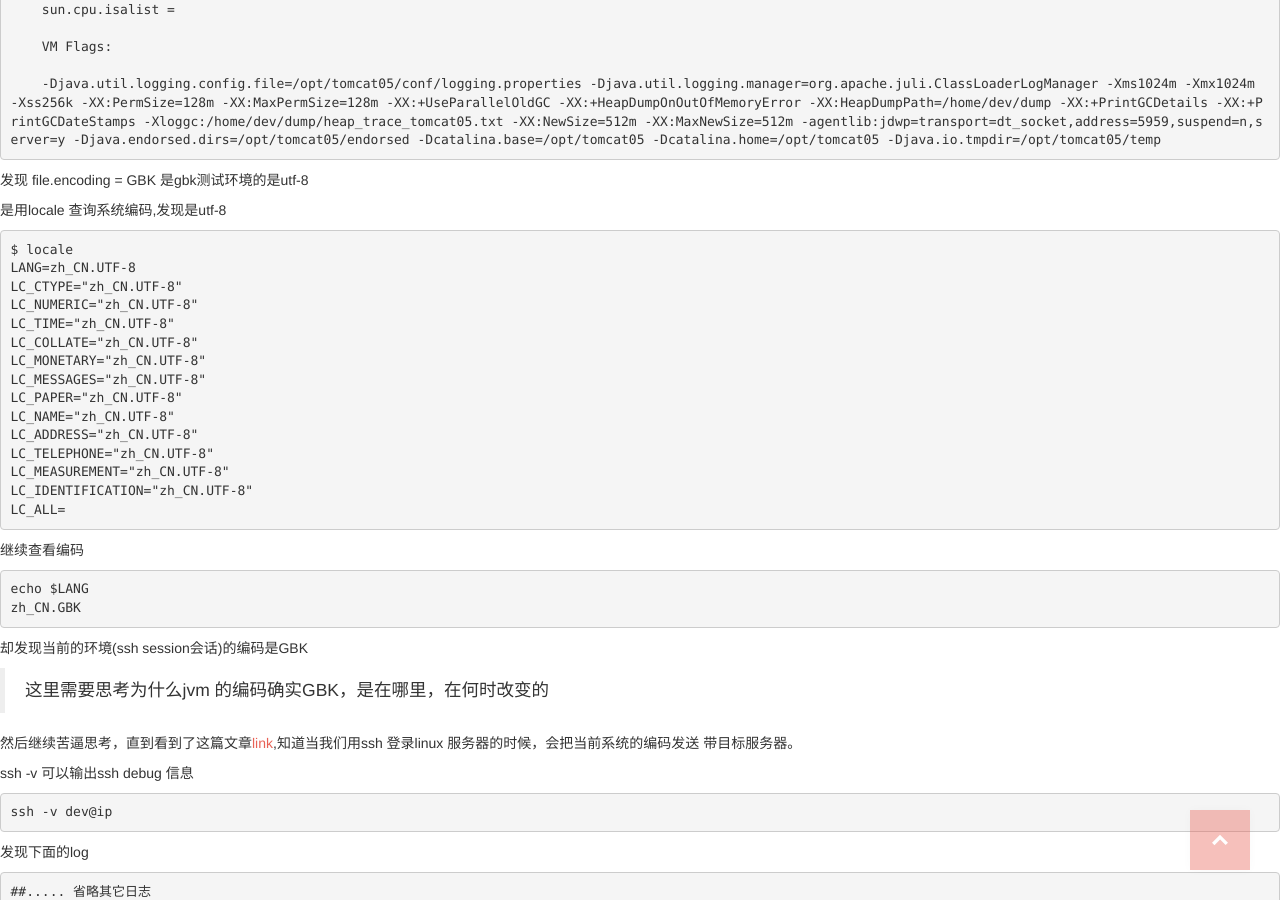
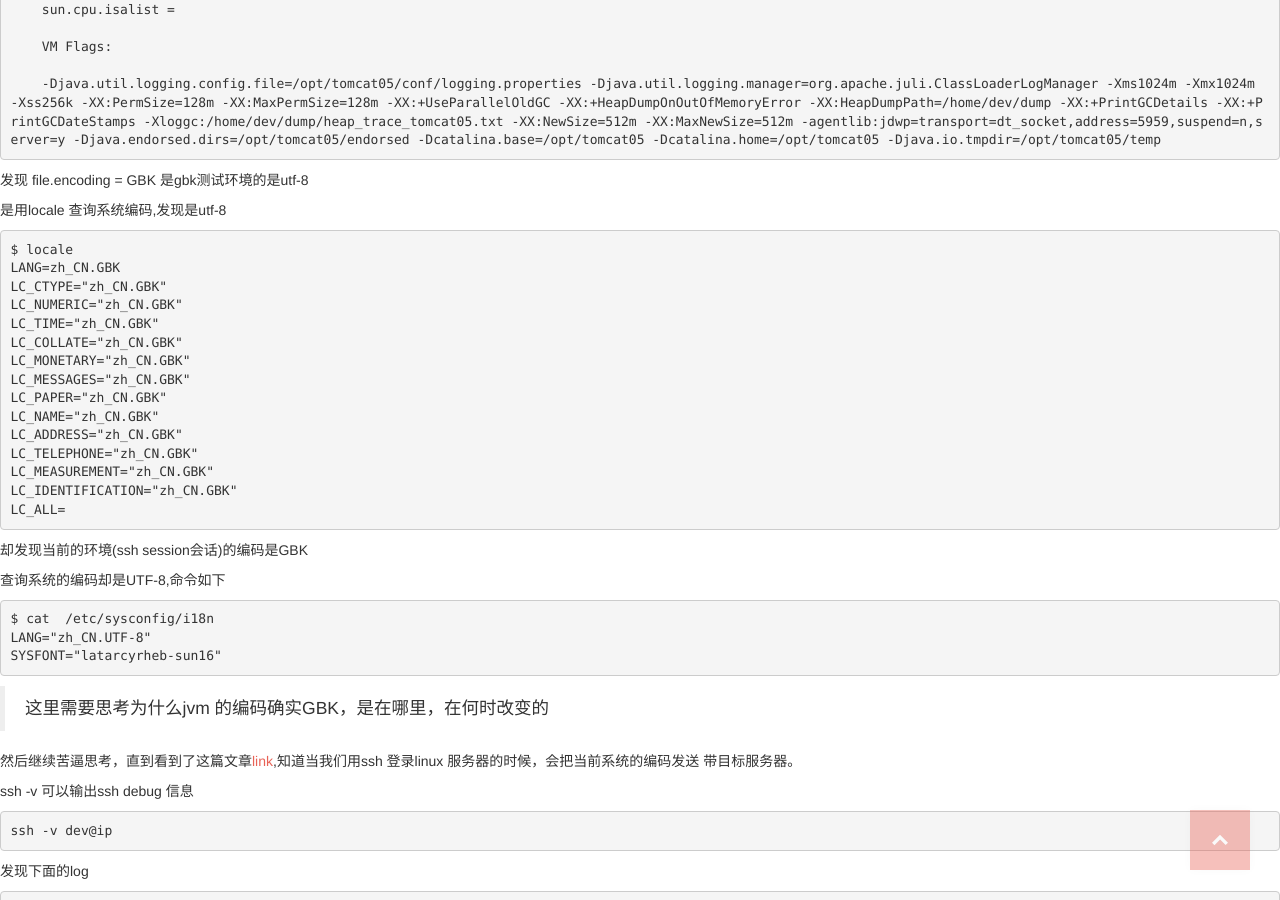
Before and after one commit to web1992/blog, a Jekyll site: the page built from _posts/2017-11-09-jvm-file-encoding.md, in a window 1280 px wide and 900 px high, scrolled down 2827 px. Built offline with Jekyll 4.4.1, drawn with Linux system fonts in a browser that asks for light colours; Markdown is read by kramdown in place of the engine named in the settings; comment, search, counter and statistics services are not loaded.

Commit message:
fix [jvm-encoding]

````diff
--- a/_posts/2017-11-09-jvm-file-encoding.md
+++ b/_posts/2017-11-09-jvm-file-encoding.md
@@ -109,32 +109,33 @@ keywords: ssh,java,file.encoding,web1992
 
 是用locale 查询系统编码,发现是utf-8
 
-```sh
+```shell
 $ locale
-LANG=zh_CN.UTF-8
-LC_CTYPE="zh_CN.UTF-8"
-LC_NUMERIC="zh_CN.UTF-8"
-LC_TIME="zh_CN.UTF-8"
-LC_COLLATE="zh_CN.UTF-8"
-LC_MONETARY="zh_CN.UTF-8"
-LC_MESSAGES="zh_CN.UTF-8"
-LC_PAPER="zh_CN.UTF-8"
-LC_NAME="zh_CN.UTF-8"
-LC_ADDRESS="zh_CN.UTF-8"
-LC_TELEPHONE="zh_CN.UTF-8"
-LC_MEASUREMENT="zh_CN.UTF-8"
-LC_IDENTIFICATION="zh_CN.UTF-8"
+LANG=zh_CN.GBK
+LC_CTYPE="zh_CN.GBK"
+LC_NUMERIC="zh_CN.GBK"
+LC_TIME="zh_CN.GBK"
+LC_COLLATE="zh_CN.GBK"
+LC_MONETARY="zh_CN.GBK"
+LC_MESSAGES="zh_CN.GBK"
+LC_PAPER="zh_CN.GBK"
+LC_NAME="zh_CN.GBK"
+LC_ADDRESS="zh_CN.GBK"
+LC_TELEPHONE="zh_CN.GBK"
+LC_MEASUREMENT="zh_CN.GBK"
+LC_IDENTIFICATION="zh_CN.GBK"
 LC_ALL=
 ```
 
-继续查看编码
+却发现当前的环境(ssh session会话)的编码是GBK
 
-```sh
-echo $LANG
-zh_CN.GBK
+查询系统的编码却是UTF-8,命令如下
+
+```shell
+$ cat  /etc/sysconfig/i18n
+LANG="zh_CN.UTF-8"
+SYSFONT="latarcyrheb-sun16"
 ```
-
-却发现当前的环境(ssh session会话)的编码是GBK
 
 > 这里需要思考为什么jvm 的编码确实GBK，是在哪里，在何时改变的
 
````
